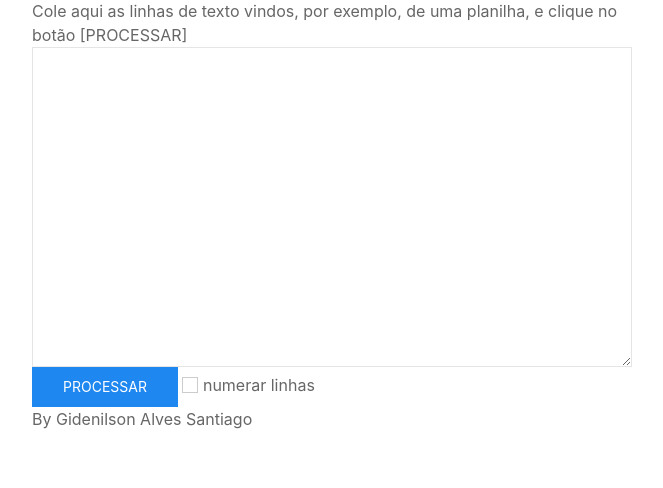
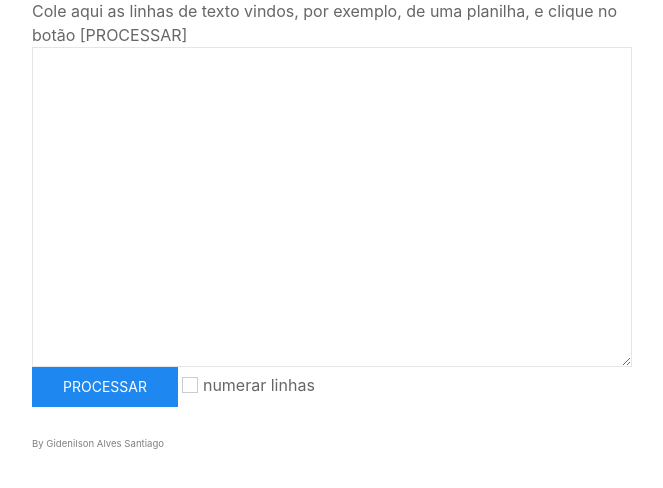
Before and after one commit to gidenilson/apps-copiador-automatico-de-linhas, a plain HTML site: page index.html in a window 1280 px wide. Shown: the part 132-620 px from the top of the page, without its empty margins (308-971 px from the left). Drawn offline with nearby package versions, Linux system fonts and the light colour scheme.

Commit message:
Update style.css

```diff
--- a/style.css
+++ b/style.css
@@ -38,3 +38,9 @@
     margin: 10px 0;
     display:none;
   }
+
+footer{
+    margin-top: 30px;
+    font-size: 0.6rem;
+    color: gray;
+}
```
